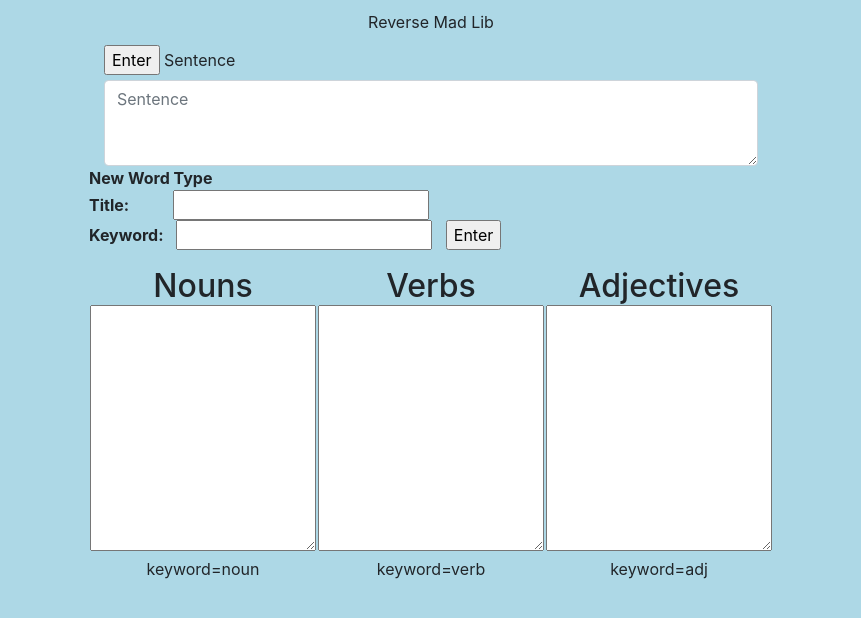
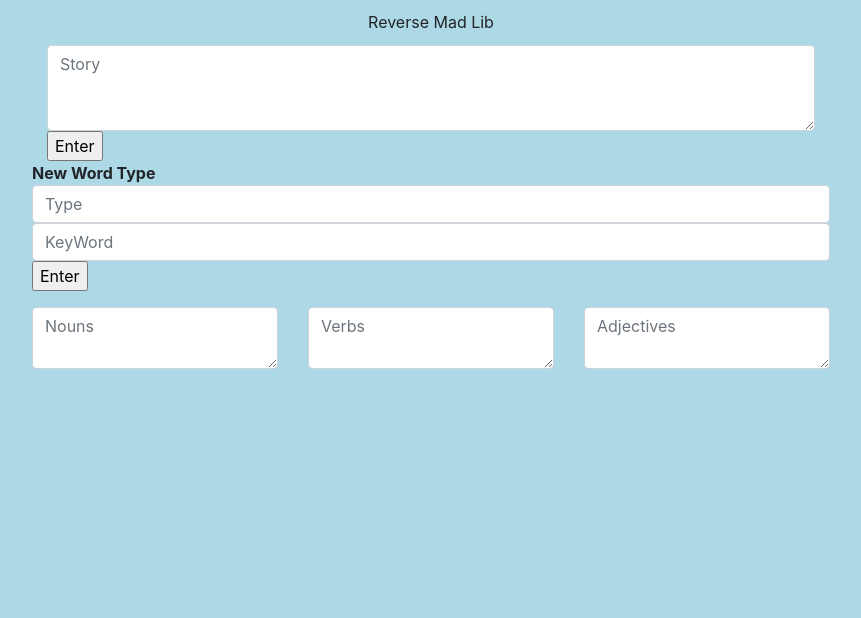
Before and after one commit to mackv42/reverse-madlib, a plain HTML site: page index.html in a window 1280 px wide. Shown: the whole page, without its empty margins (209-1070 px from the left). Drawn offline with nearby package versions, Linux system fonts and the light colour scheme.

Commit message:
converted word types input to bootstrap

```diff
--- a/index.html
+++ b/index.html
@@ -1,13 +1,15 @@
 <!DOCTYPE html>
 <html>
 <head>
-	<title></title>
+	<title>Reverse Mad Lib</title>
 	<link rel="stylesheet" href="https://stackpath.bootstrapcdn.com/bootstrap/4.3.1/css/bootstrap.min.css" integrity="sha384-ggOyR0iXCbMQv3Xipma34MD+dH/1fQ784/j6cY/iJTQUOhcWr7x9JvoRxT2MZw1T" crossorigin="anonymous">
 
 	<link rel='stylesheet' href='style.css'/>
 </head>
 
 <body>
+
+	<!-- Turn into a bootstrap table -->
 	<center>
 		<table id='container'>
 			<tbody>
@@ -17,22 +19,25 @@
 
 						<div class="col-sm-12">
 						  <!--<textarea class="md-textarea form-control" rows="3"></textarea>-->
+
+						  <!-- <label for="sentence">Story</label> -->
+						  <textarea class="form-control form-rounded" id="sentence" placeholder="Story" rows="3"></textarea>
 						  <input type='button' value='Enter' id='enterSentence'/>
-						  <label for="sentence">Sentence</label>
-						  <textarea class="form-control form-rounded" id="sentence" placeholder="Sentence" rows="3"></textarea>
 						</div>
 
 						<!-- Make this a form -->
 						<p><b>New Word Type</b><br/>
-							<b>Title: </b> &nbsp&nbsp&nbsp&nbsp&nbsp&nbsp&nbsp&nbsp <input type='text' id='title'/><br/>
-							<b>Keyword: </b>&nbsp <input type='text' id='keyword'/> &nbsp&nbsp<input type='button' value='Enter' id='newWord'/>
+
+							<input type="text" class="form-control form-rounded" placeholder="Type" id='title'>
+							<input type="text" class="form-control form-rounded" placeholder="KeyWord" id="keyword">
+							<input type='button' value='Enter' id='newWord'/>
 						</p>
 
 						<h3 id='finalSentence'></h3>
 
-						<table id='wordBoxes'>
+						<div id='wordBoxes' class="row">
 
-						</table>
+						</div>
 					</td>
 				</tr>
 			</tbody>
--- a/script.js
+++ b/script.js
@@ -31,20 +31,33 @@ var wordDict = {};
 var wordType = function(keyword, title){
 	this.title = title;
 	this.keyword = keyword;
+
 	this.edited = true;
-
+	/*
 	if(cellNum%3 == 0){
 		//add Row and set current row
 		currentRow = wordBoxes.insertRow(rowNum);
 		rowNum++;
-	}
+	}*/
 
 
-	currentCell = currentRow.insertCell(cellNum%3);
-	currentRow.class = 'wordBox';
+	//currentCell = currentRow.insertCell(cellNum%3);
+	this.element = document.createElement('div');
+	this.element.className = "col-sm-4";
+	//this.element.idName = this.title;
+	let textInput = document.createElement("textarea");
+	textInput.className = "form-control form-rounded";
+	textInput.placeholder = this.title;
+	textInput.id = this.title;
 
-	cellNum++;
-	currentCell.innerHTML = "<center><h2 style='margin-bottom: 0px;'>" + this.title + "</h2></center>" + "<textarea type='text' rows='10' id='" + this.title + "'>" + "</textarea>" + "<center><p style='margin: 0px'>keyword="+this.keyword+"</p></center>";
+	this.element.appendChild(textInput);
+	this.element.appendChild(document.createElement("label"));
+	wordBoxes.appendChild(this.element);
+
+	//cellNum++;
+	//currentCell.innerHTML = "<center><h2 style='margin-bottom: 0px;'>" + this.title + "</h2></center>" + "<textarea type='text' rows='10' id='" + this.title + "'>" + "</textarea>" + "<center><p style='margin: 0px'>keyword="+this.keyword+"</p></center>";
+
+
 	wordTypeList.push(this);
 	wordDict[this.keyword] = this;
 }
@@ -78,7 +91,6 @@ document.getElementById('enterSentence').addEventListener('click', function(){
 	var sentence = document.getElementById('sentence').value;
 	var wordTemp = '';
 
-
 	for(let i=0; i<wordTypeList.length; i++){
 		sentence = sentence.replaceAllWithRand(wordTypeList[i].keyword, wordTypeList[i].getWords());
 	}
```
